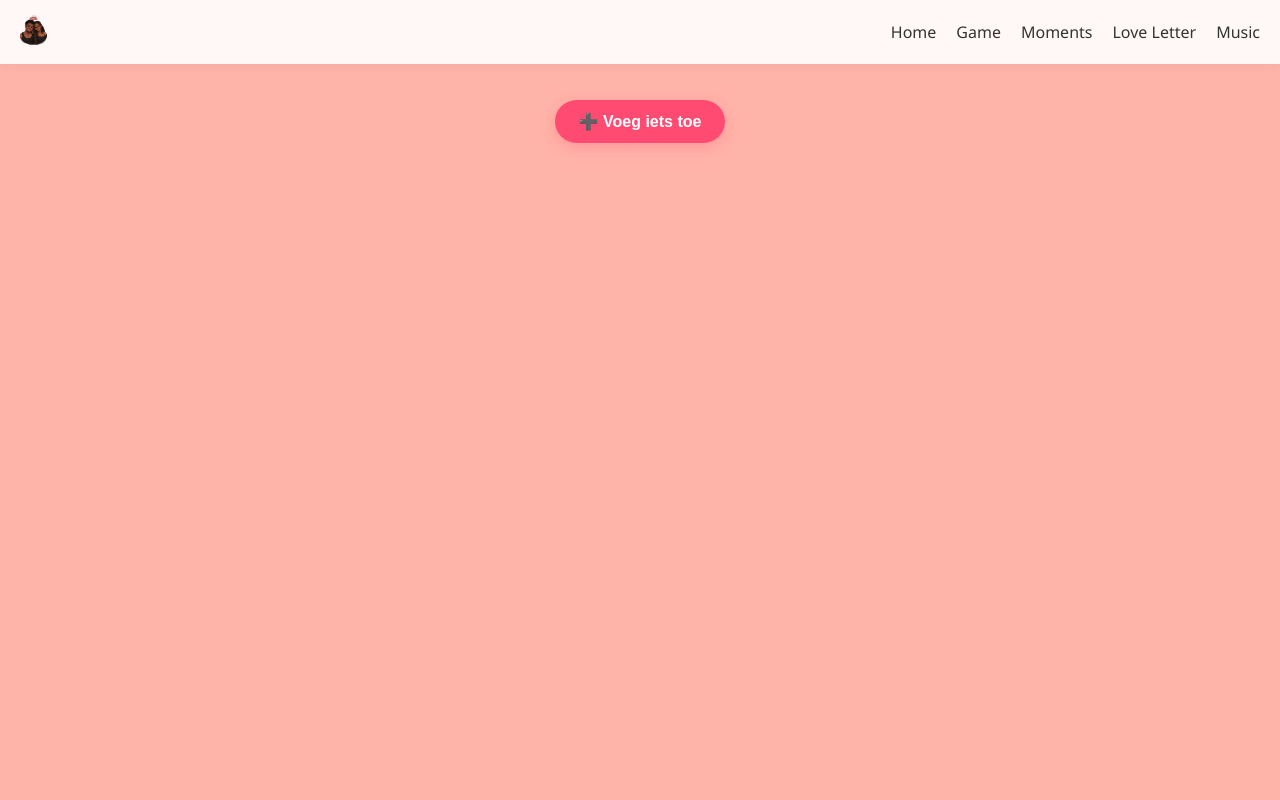
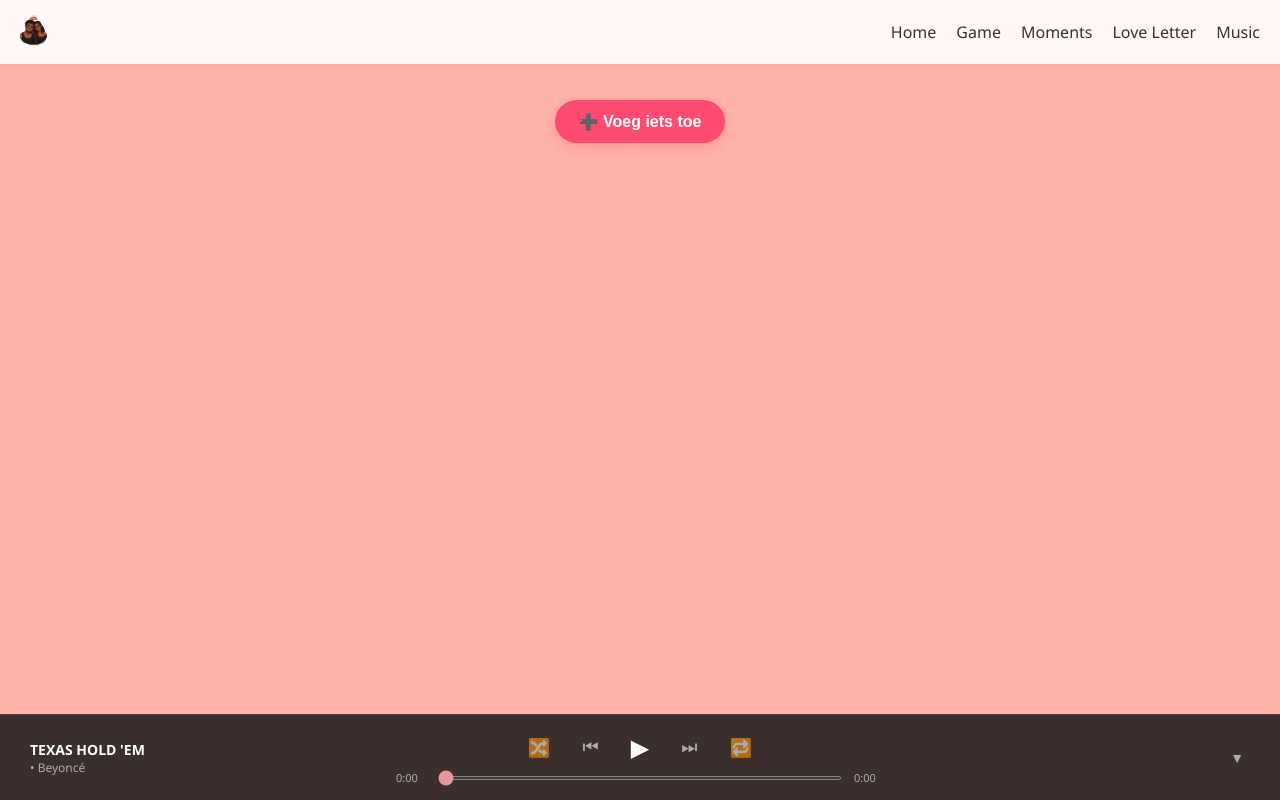
Before and after one commit to gloryntb/imaglo, a plain HTML site: page messages/messages.html in a window 1280 px wide. Shown: the top 800 px of the page. Drawn offline with Linux system fonts and the light colour scheme; the site is published under a folder, as on GitHub Pages, so addresses that start at the root find nothing; no server answers.

Commit message:
Update messages.html

```diff
--- a/messages/messages.html
+++ b/messages/messages.html
@@ -2,7 +2,8 @@
 <html lang="nl">
 <head>
   <meta charset="UTF-8">
-  <meta name="viewport" content="width=device-width, initial-scale=1.0, user-scalable=yes">  <link rel="stylesheet" href="/music/css/music.css">
+  <meta name="viewport" content="width=device-width, initial-scale=1.0, user-scalable=yes">
+  <link rel="stylesheet" href="../music/css/music.css">
   <title>Messages Board 💌</title>
   <link rel="icon" type="image/png" href="Logo.png">
   <link rel="stylesheet" href="css/messages.css">
```
